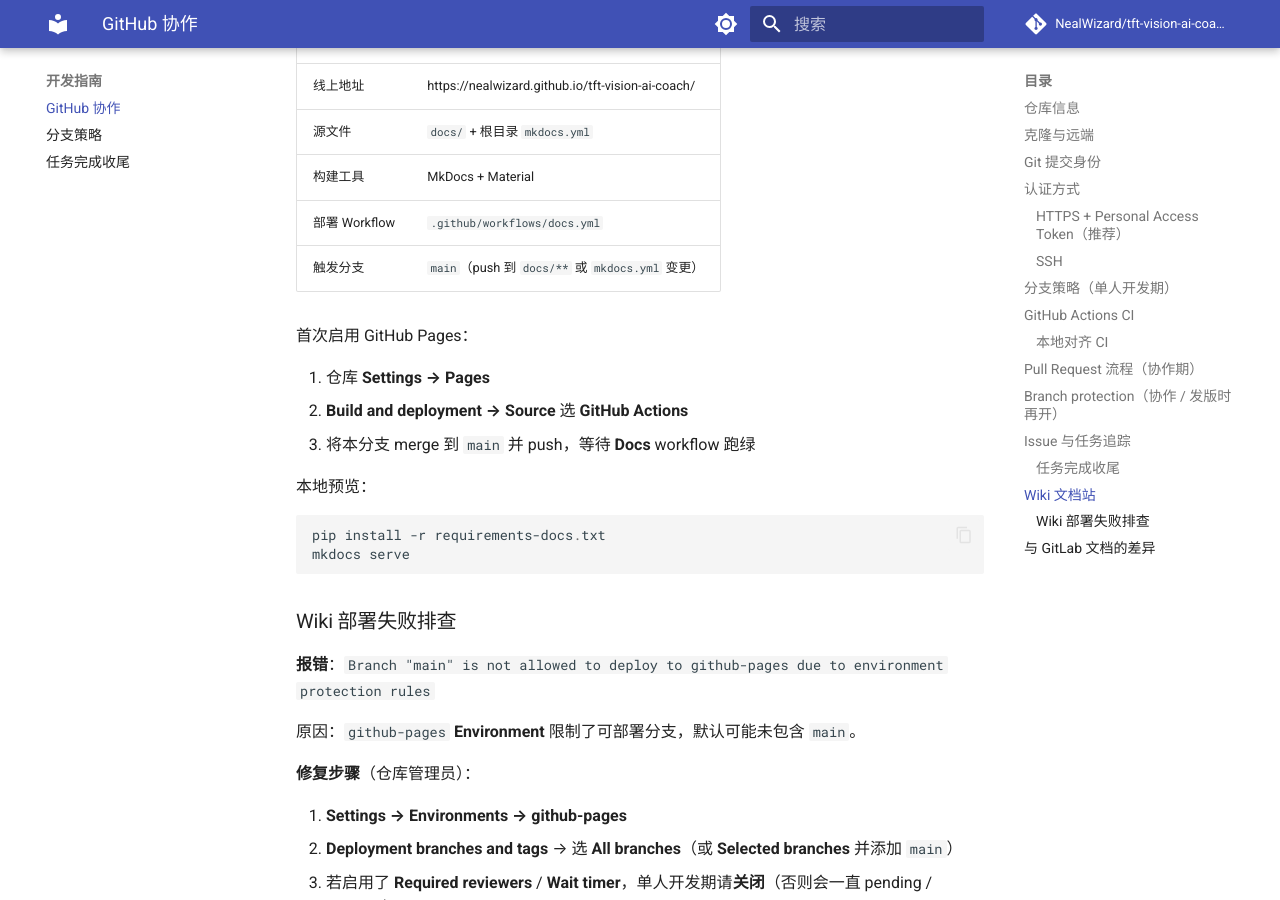
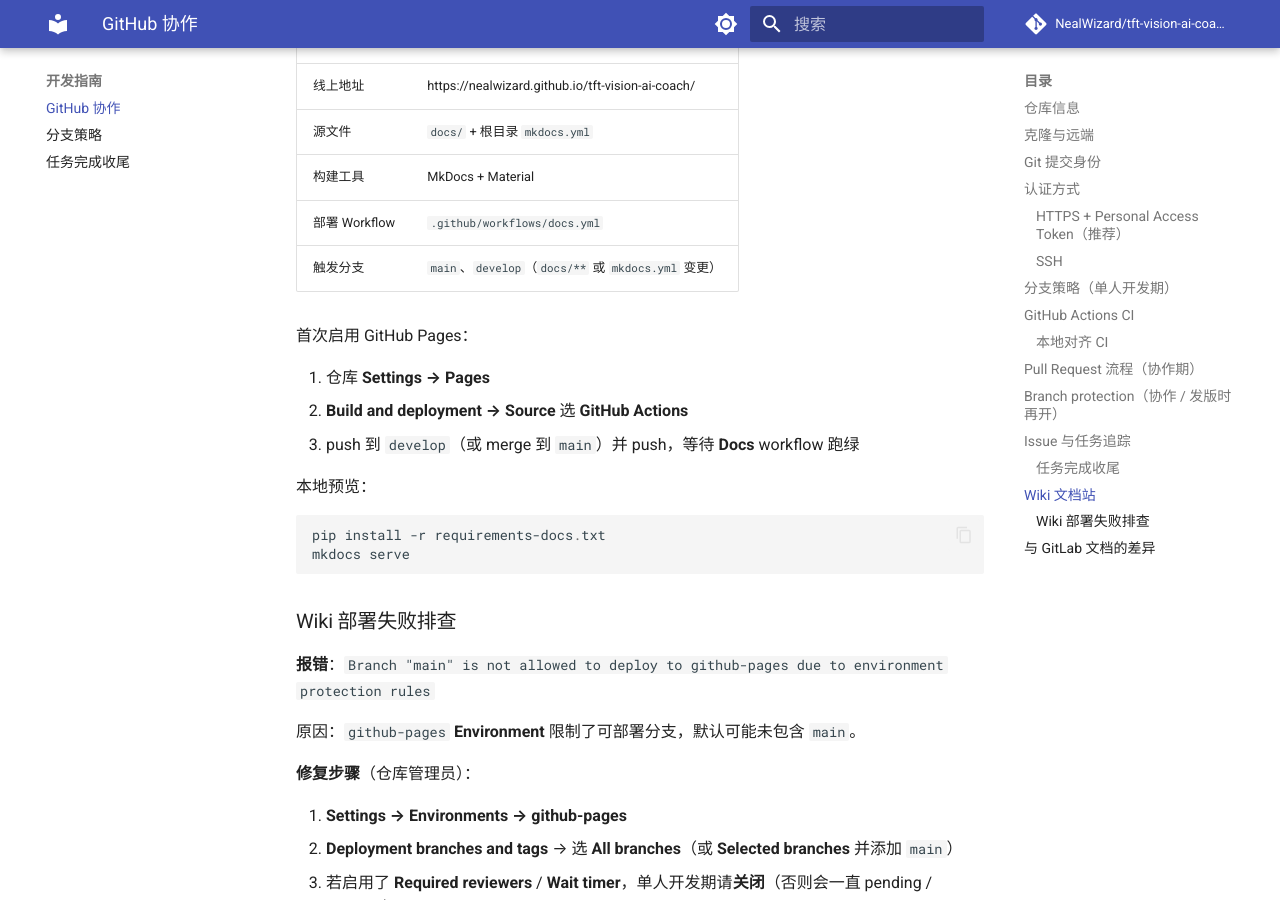
Before and after one commit to NealWizard/tft-vision-ai-coach, an MkDocs documentation site: the page built from docs/github/GITHUB.md, in a window 1280 px wide and 900 px high, scrolled down 3398 px. Built offline with MkDocs 1.6.1 and Material for MkDocs 9.7.7, drawn with Linux system fonts in a browser that asks for light colours; comment, search, counter and statistics services are not loaded.

Commit message:
ci(docs): 扩展文档部署分支至 develop

```diff
--- a/docs/github/GITHUB.md
+++ b/docs/github/GITHUB.md
@@ -125,13 +125,13 @@
 | 源文件 | `docs/` + 根目录 `mkdocs.yml` |
 | 构建工具 | MkDocs + Material |
 | 部署 Workflow | `.github/workflows/docs.yml` |
-| 触发分支 | `main`（push 到 `docs/**` 或 `mkdocs.yml` 变更） |
+| 触发分支 | `main`、`develop`（`docs/**` 或 `mkdocs.yml` 变更） |
 
 首次启用 GitHub Pages：
 
 1. 仓库 **Settings → Pages**
 2. **Build and deployment → Source** 选 **GitHub Actions**
-3. 将本分支 merge 到 `main` 并 push，等待 **Docs** workflow 跑绿
+3. push 到 `develop`（或 merge 到 `main`）并 push，等待 **Docs** workflow 跑绿
 
 本地预览：
 
```
Also changed, not shown: docs/dev/task-completion.md (+1 -1 lines), docs/index.md (+1 -1 lines), readme.md (+1 -1 lines), 1 other file.
